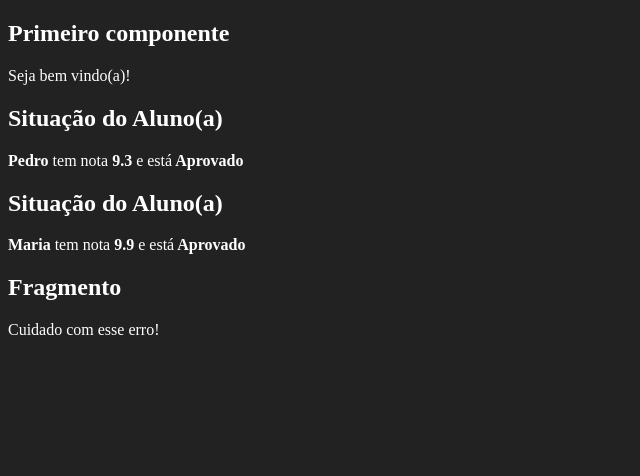
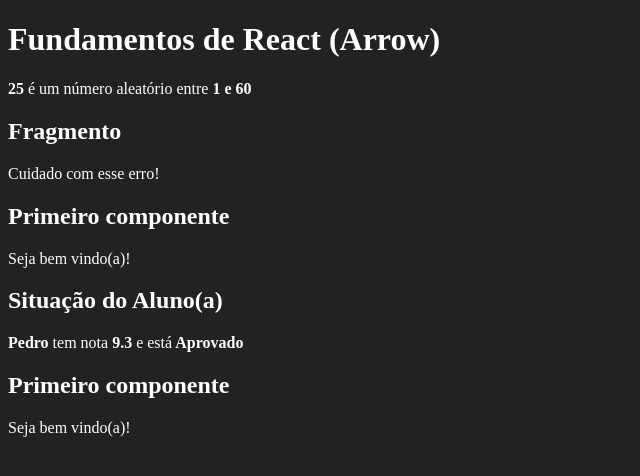
Before and after one commit to lucasmachadolopes/curso-react, a React (Create React App) app: page / in a window 1280 px wide. Shown: the top 476 px of the page, without its empty margins (0-640 px from the left). Built offline with nearby package versions, Linux system fonts and the light colour scheme.

Commit message:
Componente aleatorio

```diff
--- a/src/App.jsx
+++ b/src/App.jsx
@@ -0,0 +1,23 @@
+import React from 'react'
+import Primeiro from './components/basicos/Primeiro'
+import ComParametros from './components/basicos/ComParametro'
+import Fragmento from './components/basicos/Fragmento'
+import Aleatorio from './components/basicos/Aleatorio'
+
+export default function App () {
+    return(
+        <div id="app">
+        <h1>Fundamentos de React (Arrow)</h1>
+        <Aleatorio min={1} max = {60}></Aleatorio>
+        <Fragmento />
+        <Primeiro></Primeiro>
+        <ComParametros
+            titulo="Situação do Aluno(a)"
+            aluno="Pedro"
+            nota={9.3}
+        />
+        <Primeiro></Primeiro>
+
+    </div>
+    )
+}
--- /dev/null
+++ b/src/components/basicos/Aleatorio.jsx
@@ -0,0 +1,15 @@
+import React from 'react'
+
+
+export default (props) => {
+    const {min, max} = props;
+
+    const randomBetween = parseInt(Math.random() * (max - min) + min)
+    return (
+        <>
+            <strong>{randomBetween} </strong>
+            é um número aleatório entre
+            <strong> {props.min} e {props.max}</strong>
+        </>
+    )
+}
--- a/src/components/basicos/ComParametro.js
+++ b/src/components/basicos/ComParametro.jsx
@@ -1,7 +1,7 @@
 import React from 'react'
 
-export default function (props) {
-    const status = props.nota >=7 ? 'Aprovado' : 'Reprovado'
+export default function ComParametro(props) {
+    const status = props.nota >= 7 ? 'Aprovado' : 'Reprovado'
     return (
         <div>
             <h2>{props.titulo}</h2>
--- a/src/components/basicos/Fragmento.js
+++ b/src/components/basicos/Fragmento.jsx
@@ -1,6 +1,6 @@
-import REact from 'react'
+import React from 'react'
 
-export default function Fragmento(props){
+export default function Fragmento(props) {
     return (
         <>
             <h2>Fragmento</h2>
--- a/src/components/basicos/Primeiro.js
+++ /dev/null
@@ -1,11 +0,0 @@
-import React from 'react'
-
-export default function Primeiro(){
-    const msg = 'Seja bem vindo(a)!'
-    return (
-    <div>
-        <h2>Primeiro componente</h2>
-        <p>{msg}</p>
-    </div>
-    )
-}
--- /dev/null
+++ b/src/components/basicos/Primeiro.jsx
@@ -0,0 +1,11 @@
+import React from 'react'
+
+export default function Primeiro() {
+    const msg = 'Seja bem vindo(a)!'
+    return (
+        <div>
+            <h2>Primeiro componente</h2>
+            <p>{msg}</p>
+        </div>
+    )
+}
--- a/src/index.js
+++ b/src/index.js
@@ -1,22 +1,9 @@
 import ReactDom from 'react-dom'
 import React from 'react'
 import './index.css'
-import Primeiro from './components/basicos/Primeiro'
-import ComParametros from './components/basicos/ComParametro'
-import Fragmento from './components/basicos/Fragmento'
+import App from './App'
 
 ReactDom.render(
-    <div>
-        <Primeiro></Primeiro>
-        <ComParametros
-            titulo="Situação do Aluno(a)"
-            aluno="Pedro" nota={9.3}
-        />
-        <ComParametros
-            titulo="Situação do Aluno(a)"
-            aluno="Maria" nota={9.9}
-        />
-        <Fragmento></Fragmento>
-    </div>,
+    <App />,
     document.getElementById('root')
 )
```
